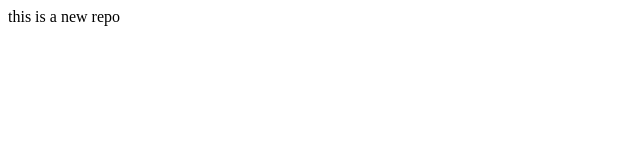
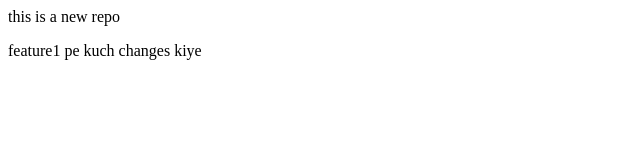
Before and after one commit to ShokinAnsari/LocalRepo, a plain HTML site: page index.html in a window 1280 px wide. Shown: the whole page, without its empty margins (0-640 px from the left). Drawn offline with Linux system fonts and the light colour scheme.

Commit message:
Added new feature

```diff
--- a/index.html
+++ b/index.html
@@ -1 +1,2 @@
 <p>this is a new repo</p>
+<p>feature1 pe kuch changes kiye</p>
```
